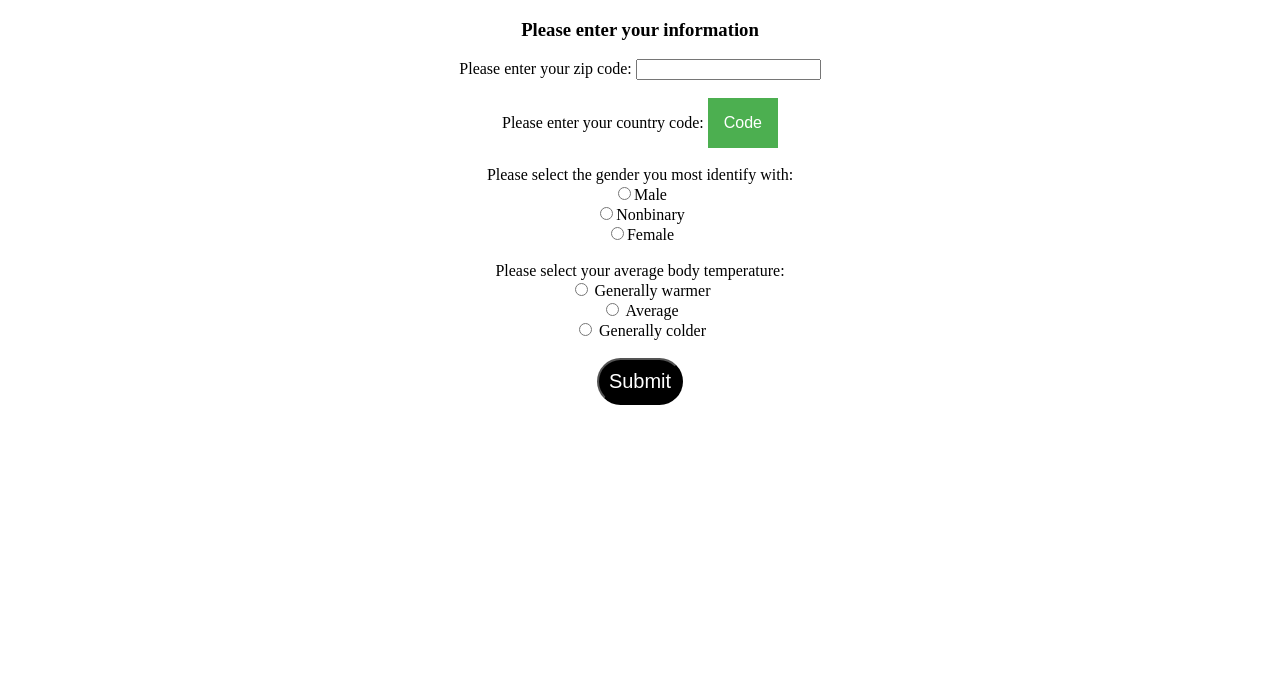
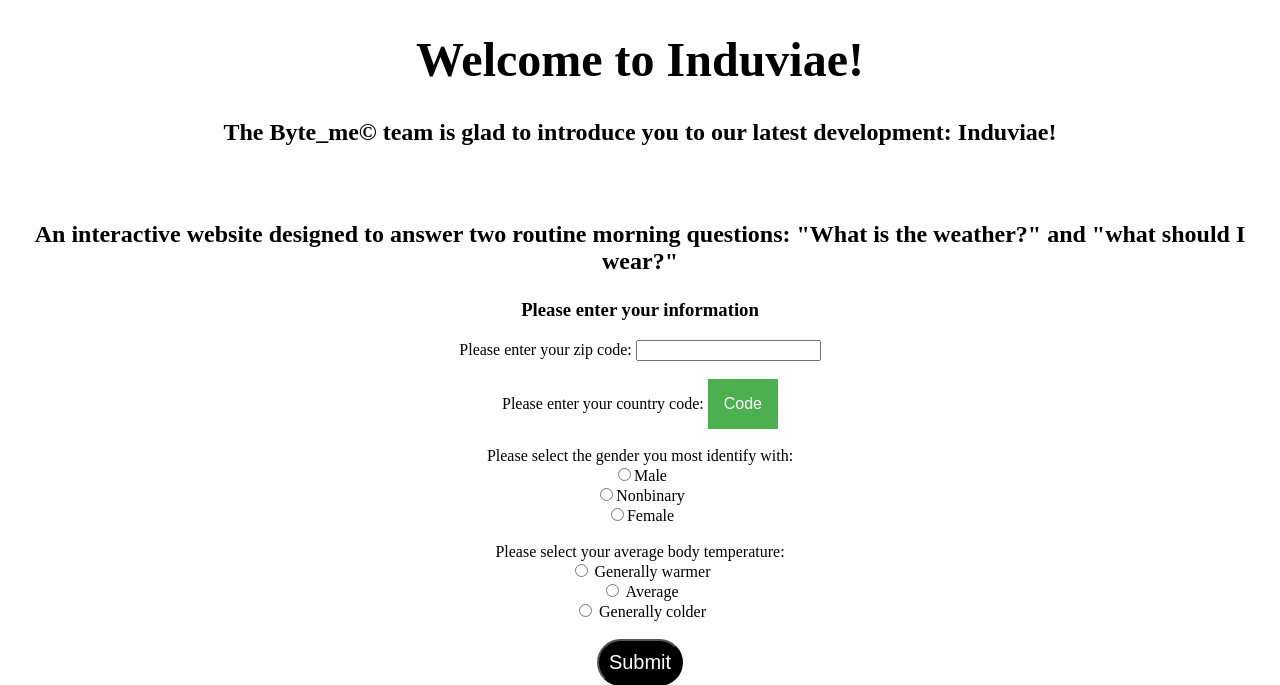
Before and after one commit to vfanelle/byte_me, a Python web app: template byte-me-appengine/templates/input.html in a window 1280 px wide. Shown: the top 685 px of the page. Run offline with Jinja, Linux system fonts and the light colour scheme; the template is opened without the code that fills it, so the values that code supplies are empty.

Commit message:
putting the main.html and the input.html page together

```diff
--- a/byte-me-appengine/main.py
+++ b/byte-me-appengine/main.py
@@ -40,7 +40,7 @@ class MainHandler(webapp2.RequestHandler):
 
 
     # def post(self):
-        template = jinja_environment.get_template('input.html')
+        #template = jinja_environment.get_template('input.html')
         #how do I transition the main page to the input page? Do I need a separate handler?
         #self.response.write(template.render())
         # user_location = self.request.get('') #change info in quotes to correspond to input.html input variables
--- a/byte-me-appengine/templates/input.html
+++ b/byte-me-appengine/templates/input.html
@@ -4,6 +4,16 @@
     <link rel="stylesheet" href="/Users/demouser/desktop/cssi/byte_me/byte-me-appengine/static/induviae_style.css">
   </header>
   <body>
+    <h1>
+      <!-- Main site welcome -->
+      Welcome to Induviae!
+    </h1>
+    <h2>
+      <!-- Description of who    we are, and what our website does-->
+      <p>The Byte_me&copy; team is glad to introduce you to our latest development: Induviae!</p> <br>
+      <p>An interactive website designed to answer two routine morning questions: "What is the weather?" and "what should I wear?"</p>
+    </h2>
+    <!-- This is the end of what the main page was -->
     <h3>Please enter your information</h3>
     <form action="/outfit" method="post"><!-- This is a super important line
       The action portion will direct the page to the output page
```
